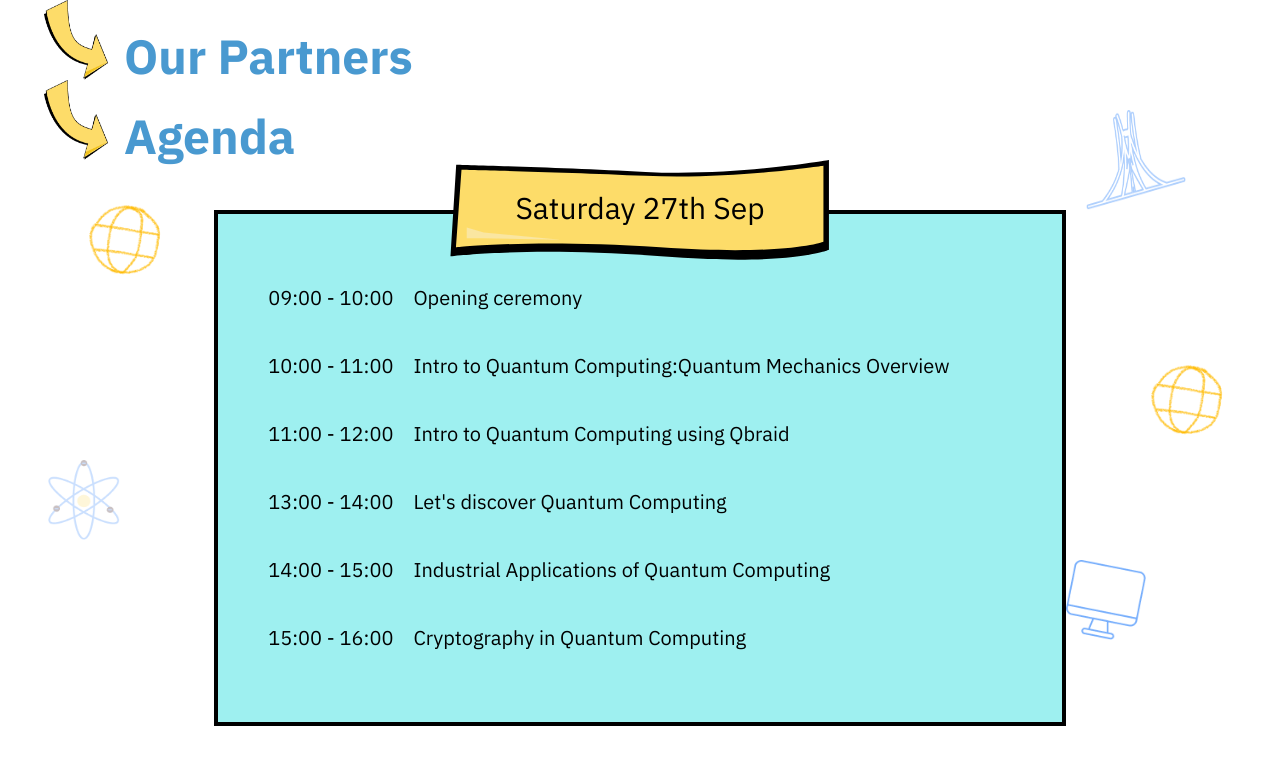
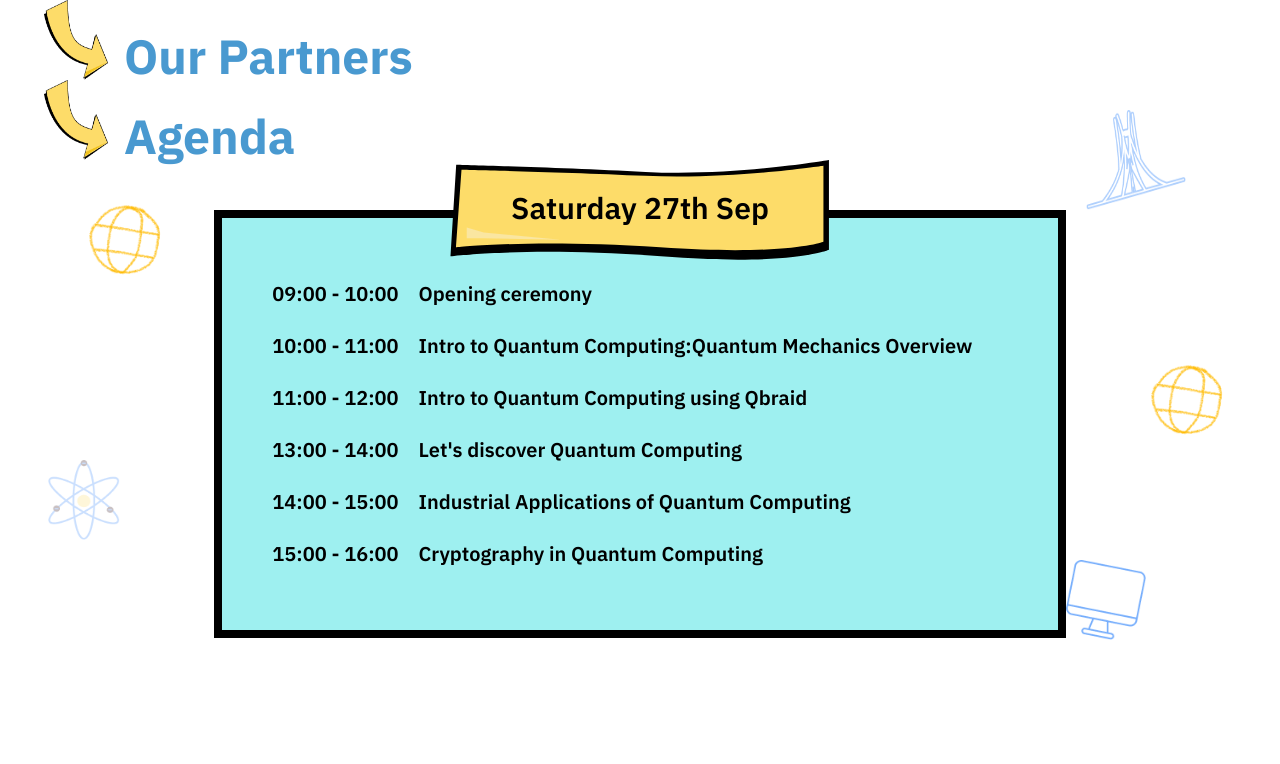
Before and after one commit to WTM-Algiers/wtm-algiers-qiskit-2022-website, a Next.js app: page / in a window 1280 px wide. Shown: the top 764 px of the page. Built offline with nearby package versions, Linux system fonts and the light colour scheme.

Commit message:
fint fixed

```diff
--- a/components/Agenda/Index.jsx
+++ b/components/Agenda/Index.jsx
@@ -12,7 +12,6 @@ const Agenda = () => {
     <section>
       <SectionTitle title={"Agenda"}> </SectionTitle>
       <div className="md:grid grid-cols-7 flex flex-col justify-center">
-
         <div className=" md:flex flex-col hidden md:visible">
           <div className="md:visible invisible lg:ml-10 absolute pt-10 md:ml-0">
             <Image
@@ -36,13 +35,13 @@ const Agenda = () => {
 
         <div className="col-span-5 flex flex-col justify-center ">
           <YellowButton title={"Saturday 27th Sep"} />
-          <div className="justify-center  bg-qiskit-blue-lighter w-full pl-[50px] mb-20 pr-[30px] py-[100px] md:py[80px] sm:py-[50px] border-4 mt-[-30px]">
+          <div className="justify-center bg-qiskit-blue-lighter w-full pl-[50px] mb-20 pr-[30px] py-[100px] md:py[80px] py-[50px] border-8 mt-[-30px]">
             <div className="">
-              <div className="flex flex-row md:text-xl sm:text-l py-0 md:px[10px]">
+              <div className="flex flex-row md:text-xl font-medium md:font-semibold sm:text-l py-0 md:px[10px]">
                 <div className="flex-none">
                   {agenda.map((agendaInfo, key) => {
                     return (
-                      <div key={key} className="flex flex-col py-5">
+                      <div key={key} className="flex flex-col py-3">
                         <div className="flex-none">{agendaInfo.Time}</div>
                       </div>
                     );
@@ -52,7 +51,7 @@ const Agenda = () => {
                 <div className="">
                   {agenda.map((agendaInfo, key) => {
                     return (
-                      <div key={key} className="flex flex-col py-5 px-5">
+                      <div key={key} className="flex flex-col py-3 px-5">
                         <div className="">{agendaInfo.event}</div>
                       </div>
                     );
@@ -92,7 +91,6 @@ const Agenda = () => {
           </div>
         </div>
       </div>
-
     </section>
   );
 };
--- a/components/shared/YellowButton.jsx
+++ b/components/shared/YellowButton.jsx
@@ -3,7 +3,7 @@ const YellowButton = ({ title }) => {
     <div className="z-20 mb-[-20px]">
       <div className="bg-[url('/agenda/yellow_button.svg')] bg-no-repeat bg-center bg-contain z-10 mt-15">
         <div className="h-1/6 flex justify-center">
-          <div className="h-[100px] text-3xl pt-[30px]">{title}</div>
+          <div className="h-[100px] text-3xl pt-[30px] font-semibold">{title}</div>
         </div>
       </div>
     </div>
```
Lines whose indentation alone changed are shown as unchanged.
